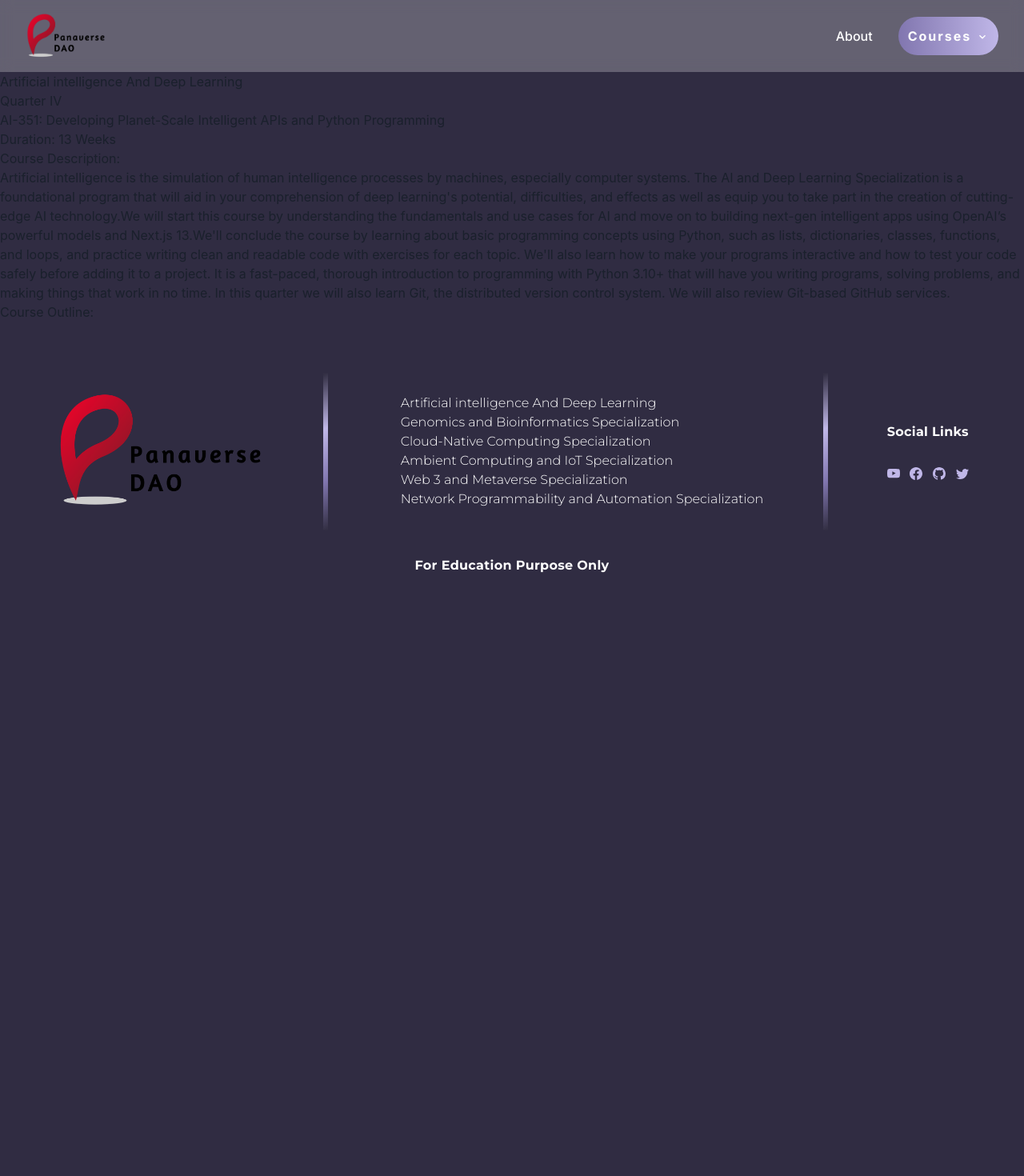
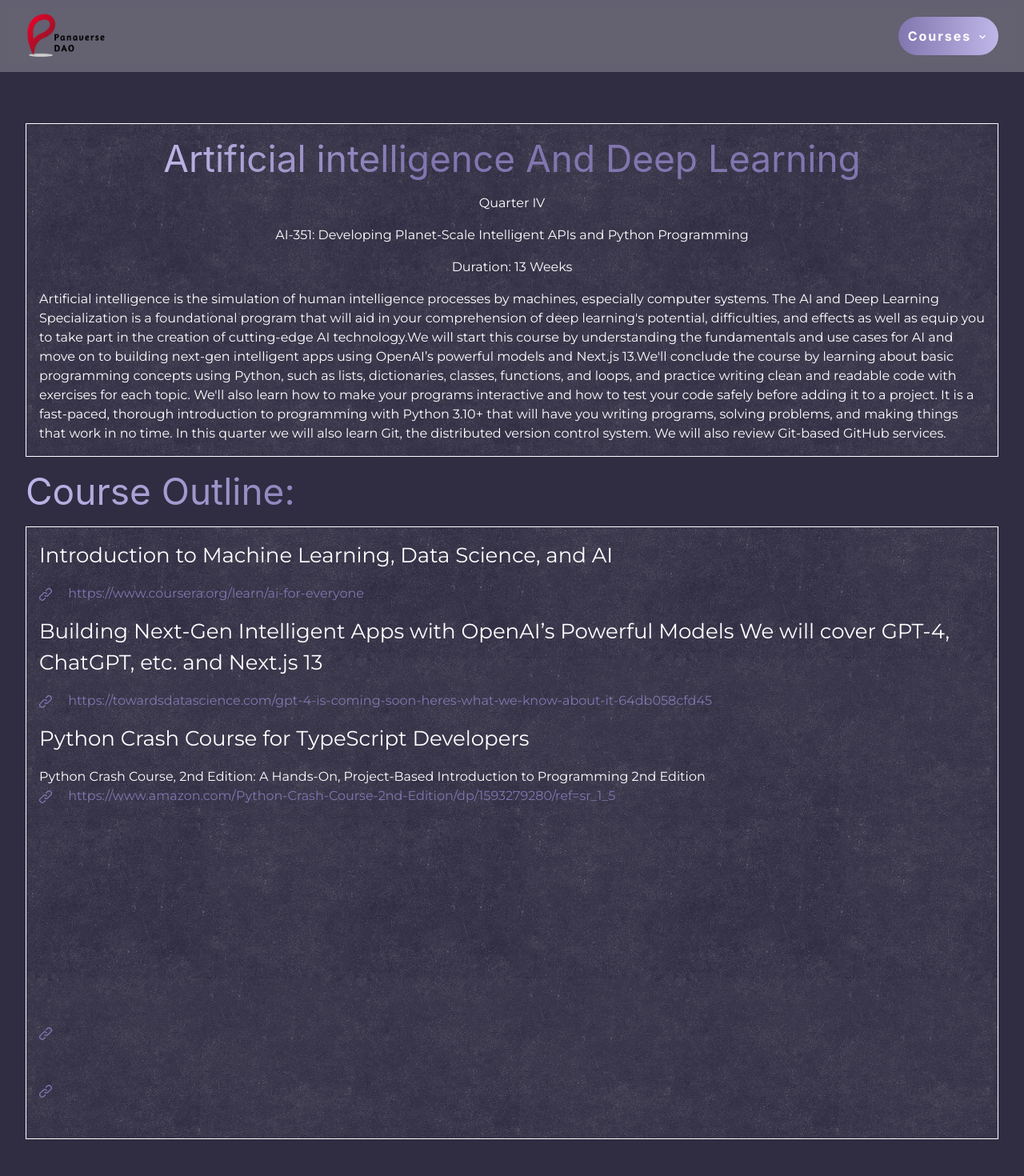
Before and after one commit to hassan-dev51/Assignment01_Nextjs_TodoApp, a Next.js app in the folder panaverse/: page /courses/ai in a window 1280 px wide. Shown: the top 1470 px of the page at 80% size. Before the commit the page ends 800 px from the top, so only its background shows below. Built offline with nearby package versions, Linux system fonts and the light colour scheme.

Commit message:
responsive done

```diff
--- a/panaverse/src/app/courses/[id]/page.tsx
+++ b/panaverse/src/app/courses/[id]/page.tsx
@@ -1,8 +1,13 @@
 "use client";
 import { Specializations } from "@/constant/Courses";
-import { Box, Heading, Text } from "@chakra-ui/react";
+import { Box, Flex, Heading, Text } from "@chakra-ui/react";
 import React from "react";
 
+import { Montserrat } from "@next/font/google";
+import { LinkIcon } from "@chakra-ui/icons";
+import Link from "next/link";
+
+const montserrat = Montserrat({ subsets: ["latin"] });
 const SpecializationsPage = ({ params }: { params: { id: string } }) => {
   const individualCourse = Specializations.filter(
     (course) => course.id == params.id
@@ -10,17 +15,169 @@
 
   return (
     <>
-      {individualCourse.map((item) => (
-        <Box key={item.id}>
-          <Text>{item.title}</Text>
-          <Text>{item.quarter}</Text>
-          <Text>{item.content}</Text>
-          <Text>{item.duration}</Text>
-          <Text>{item.courseDescription}</Text>
-          <Text>{item.coursePara}</Text>
-          <Text>{item.courseOutline}</Text>
-        </Box>
-      ))}
+      <Box mx="2rem" mt="4rem">
+        {individualCourse.map((course) => (
+          <Box key={course.id}>
+            <Flex
+              className={`${montserrat.className} flex-container`}
+              align="center"
+              mb="1rem"
+            >
+              <Heading
+                bgGradient="linear-gradient(91.57deg, #C0B7E8 -1.02%, #8176AF 36.25%)"
+                bgClip="text"
+                text-fill-color="transparent"
+                fontSize="46px"
+                fontWeight="700px"
+              >
+                {course.title}
+              </Heading>
+              <Text>{course.quarter}</Text>
+              <Text>{course.content}</Text>
+              <Text>{course.duration}</Text>
+              <Text>{course.coursePara}</Text>
+            </Flex>
+            <Heading
+              bgGradient="linear-gradient(91.57deg, #C0B7E8 -1.02%, #8176AF 36.25%)"
+              bgClip="text"
+              text-fill-color="transparent"
+              fontSize="46px"
+              fontWeight="700px"
+            >
+              {course.courseOutline}
+            </Heading>
+            <Flex className={`${montserrat.className} flex-container`}>
+              <Text fontSize="26px">{course.module1}</Text>
+              {course.module1Link?.map((link) => (
+                <Flex key={link.id} flexDirection="column">
+                  <Box color="#8176AF" _hover={{ color: "white" }}>
+                    <LinkIcon mr="1rem" />{" "}
+                    <Link href={`${link.link}`}>{link.link}</Link>
+                  </Box>
+                </Flex>
+              ))}
+              <Flex gap="1rem" flexDirection="column">
+                <Text fontSize="26px">{course.module2}</Text>
+                {course.module2Links?.map((link) => (
+                  <Flex key={link.id} flexDirection="column">
+                    <Box color="#8176AF" _hover={{ color: "white" }}>
+                      <LinkIcon mr="1rem" />{" "}
+                      <Link href={`${link.link}`}>{link.link}</Link>
+                    </Box>
+                  </Flex>
+                ))}
+                <Flex gap="1rem" flexDirection="column">
+                  <Text fontSize="26px">{course.module3}</Text>
+                  {course.module3Links?.map((link) => (
+                    <Flex key={link.id} flexDirection="column">
+                      <Text>{link.title}</Text>
+                      <Box color="#8176AF" _hover={{ color: "white" }}>
+                        <LinkIcon mr="1rem" />{" "}
+                        <Link href={`${link.link}`}>{link.link}</Link>
+                      </Box>
+                    </Flex>
+                  ))}
+                </Flex>
+                <Flex gap="1rem" flexDirection="column">
+                  <Text fontSize="26px">{course.module4}</Text>
+                  {course.module4Links?.map((link) => (
+                    <Flex key={link.id} flexDirection="column">
+                      <Text>{link.title}</Text>
+                      <Box color="#8176AF" _hover={{ color: "white" }}>
+                        <LinkIcon mr="1rem" />{" "}
+                        <Link href={`${link.link}`}>{link.link}</Link>
+                      </Box>
+                    </Flex>
+                  ))}
+                </Flex>
+                <Flex gap="1rem" flexDirection="column">
+                  <Text fontSize="26px">{course.projectPart1}</Text>
+                  <Text fontSize="26px">{course.projectPart1Title}</Text>
+                  {course.projectPart1Link?.map((link) => (
+                    <Flex key={link.id} flexDirection="column">
+                      <Text>{link.title}</Text>
+                      <Box color="#8176AF" _hover={{ color: "white" }}>
+                        <LinkIcon mr="1rem" />{" "}
+                        <Link href={`${link.link}`}>{link.link}</Link>
+                      </Box>
+                    </Flex>
+                  ))}
+                </Flex>
+                <Flex gap="1rem" flexDirection="column">
+                  <Text fontSize="26px">{course.projectPart2}</Text>
+                  <Text fontSize="26px">{course.projectPart2Title}</Text>
+                  {course.projectPart2Link?.map((link) => (
+                    <Flex key={link.id} flexDirection="column">
+                      <Text>{link.title}</Text>
+                      <Box color="#8176AF" _hover={{ color: "white" }}>
+                        <LinkIcon mr="1rem" />{" "}
+                        <Link href={`${link.link}`}>{link.link}</Link>
+                      </Box>
+                    </Flex>
+                  ))}
+                </Flex>
+                <Flex gap="1rem" flexDirection="column">
+                  <Text fontSize="26px">{course.projectPart3}</Text>
+                  <Text>{course.projectPart3Title}</Text>
+                  <Text>{course.project3Description}</Text>
+                </Flex>
+                <Flex gap="1rem" flexDirection="column">
+                  <Text fontSize="26px">{course.projectPart4}</Text>
+                  <Text>{course.projectPart4Title}</Text>
+                  <Text>{course.project4Description}</Text>
+                  {course.project4Links?.map((link) => (
+                    <Flex key={link.id} flexDirection="column">
+                      <Text>{link.title}</Text>
+                      <Box color="#8176AF" _hover={{ color: "white" }}>
+                        <LinkIcon mr="1rem" />{" "}
+                        <Link href={`${link.link}`}>{link.link}</Link>
+                      </Box>
+                    </Flex>
+                  ))}
+                  <Flex gap="1rem" flexDirection="column">
+                    <Text fontSize="26px">{course.projectPart5}</Text>
+                    <Text>{course.projectPart5title}</Text>
+                    <Text>{course.project5Description}</Text>
+                  </Flex>
+                  <Flex gap="1rem" flexDirection="column">
+                    <Text fontSize="26px">{course.projectPart6}</Text>
+                    <Text>{course.projectPart6title}</Text>
+                    <Box color="#8176AF" _hover={{ color: "white" }}>
+                      <LinkIcon mr="1rem" />{" "}
+                      <Link href={`${course.project6Link}`}>
+                        {course.project6Link}
+                      </Link>
+                    </Box>
+                  </Flex>
+                  <Flex gap="1rem" flexDirection="column">
+                    <Text fontSize="26px">{course.projectPart7}</Text>
+                    <Text>{course.projectPart7title}</Text>
+                    <Box color="#8176AF" _hover={{ color: "white" }}>
+                      <LinkIcon mr="1rem" />{" "}
+                      <Link href={`${course.project7Link}`}>
+                        {course.project7Link}
+                      </Link>
+                    </Box>
+                  </Flex>
+                  <Flex gap="1rem" flexDirection="column">
+                    <Text fontSize="26px">{course.projectPart8}</Text>
+                    <Text fontSize="26px">{course.projectPart8title}</Text>
+                    {course.project8Links?.map((link) => (
+                      <Flex key={link.id} flexDirection="column">
+                        <Text>{link.title}</Text>
+                        <Box color="#8176AF" _hover={{ color: "white" }}>
+                          <LinkIcon mr="1rem" />{" "}
+                          <Link href={`${link.link}`}>{link.link}</Link>
+                        </Box>
+                      </Flex>
+                    ))}
+                  </Flex>
+                </Flex>
+              </Flex>
+            </Flex>
+          </Box>
+        ))}
+      </Box>
     </>
   );
 };
--- a/panaverse/src/app/globals.css
+++ b/panaverse/src/app/globals.css
@@ -75,3 +75,11 @@
   width: 100%;
   height: 100%;
 }
+@media screen and (max-width: 991px) {
+  .vector-res {
+    transform: rotate(90deg);
+  }
+  .flex-container {
+    text-align: left;
+  }
+}
--- a/panaverse/src/components/Footer.tsx
+++ b/panaverse/src/components/Footer.tsx
@@ -23,11 +23,15 @@
   return (
     <>
       <Box mx="2rem" my="4rem">
-        <Flex justify="space-around" align="center">
+        <Flex
+          justify="space-around"
+          align="center"
+          flexDirection={{ base: "column", md: "column", lg: "row" }}
+        >
           <Box>
             <Image src={logo} alt="logo" height={150} />
           </Box>
-          <Image src={vector} alt="vector" width={0} />
+          <Image src={vector} alt="vector" width={0} className="vector-res" />
           <Box>
             <OrderedList
               gap={4}
@@ -38,14 +42,14 @@
             >
               {Specializations.map((currEle) => (
                 <List key={currEle.id}>
-                  <ListItem>
+                  <ListItem mb={{ base: "1rem", md: "1rem", lg: "0rem" }}>
                     <Link href={`/courses/${currEle.id}`}>{currEle.title}</Link>
                   </ListItem>
                 </List>
               ))}
             </OrderedList>
           </Box>
-          <Image src={vector} alt="vector" width={0} />
+          <Image src={vector} alt="vector" width={0} className="vector-res" />
           <Box>
             <Text
               color="white"
--- a/panaverse/src/components/Navbar.tsx
+++ b/panaverse/src/components/Navbar.tsx
@@ -26,7 +26,7 @@
     <>
       <Flex
         background="rgba(255,255,255,0.25)"
-        zIndex={10}
+        zIndex={9999}
         p="1rem 2rem 1rem 2rem"
         justify="space-between"
         align="center"
@@ -38,13 +38,6 @@
           <Image src={logo} alt="logo" width={100} />
         </Link>
         <Box>
-          <Link
-            href={`about`}
-            className={inter.className}
-            style={{ color: "#ffff", fontSize: "1rem", fontWeight: "500" }}
-          >
-            About
-          </Link>
           <Menu isOpen={isOpen}>
             <MenuButton
               ml="2rem"
--- a/panaverse/src/constant/Courses.tsx
+++ b/panaverse/src/constant/Courses.tsx
@@ -412,12 +412,13 @@
     ],
     module2:
       "Building Next-Gen Intelligent Apps with OpenAI’s Powerful Models We will cover GPT-4, ChatGPT, etc. and Next.js 13",
-    module2Link: [
+    module2Links: [
       {
         id: 1,
         link: "https://towardsdatascience.com/gpt-4-is-coming-soon-heres-what-we-know-about-it-64db058cfd45",
       },
     ],
+
     module3: "Python Crash Course  for TypeScript Developers",
     module3Links: [
       {
@@ -471,7 +472,7 @@
       },
     ],
     module2: "Cloud Development Kit for Kubernetes",
-    module2Link: [
+    module2Links: [
       {
         id: 1,
         link: "https://cdk8s.io/",
@@ -500,7 +501,7 @@
       },
     ],
     module2: "Alexa with Matter Protocol",
-    module2Link: [
+    module2Links: [
       {
         id: 1,
         link: "https://developer.amazon.com/en-US/alexa/matter",
@@ -598,7 +599,7 @@
     ],
     projectPart1: "Project Part 1",
     projectPart1Title: "How to Launch a IEO on Binance Launchpad",
-    projectPartLink: [
+    projectPart1Link: [
       {
         id: 1,
         title: "Read How to Launch an IEO ",
```
Also changed, not shown: panaverse/src/app/about/page.tsx (deleted, +0 -7 lines), panaverse/src/components/CoreCourses.tsx (+10 -9 lines), panaverse/src/components/Hero.tsx (+25 -8 lines), panaverse/src/components/OutCome.tsx (+8 -4 lines), panaverse/src/components/SpecializedCourses.tsx (+0 -29 lines).
